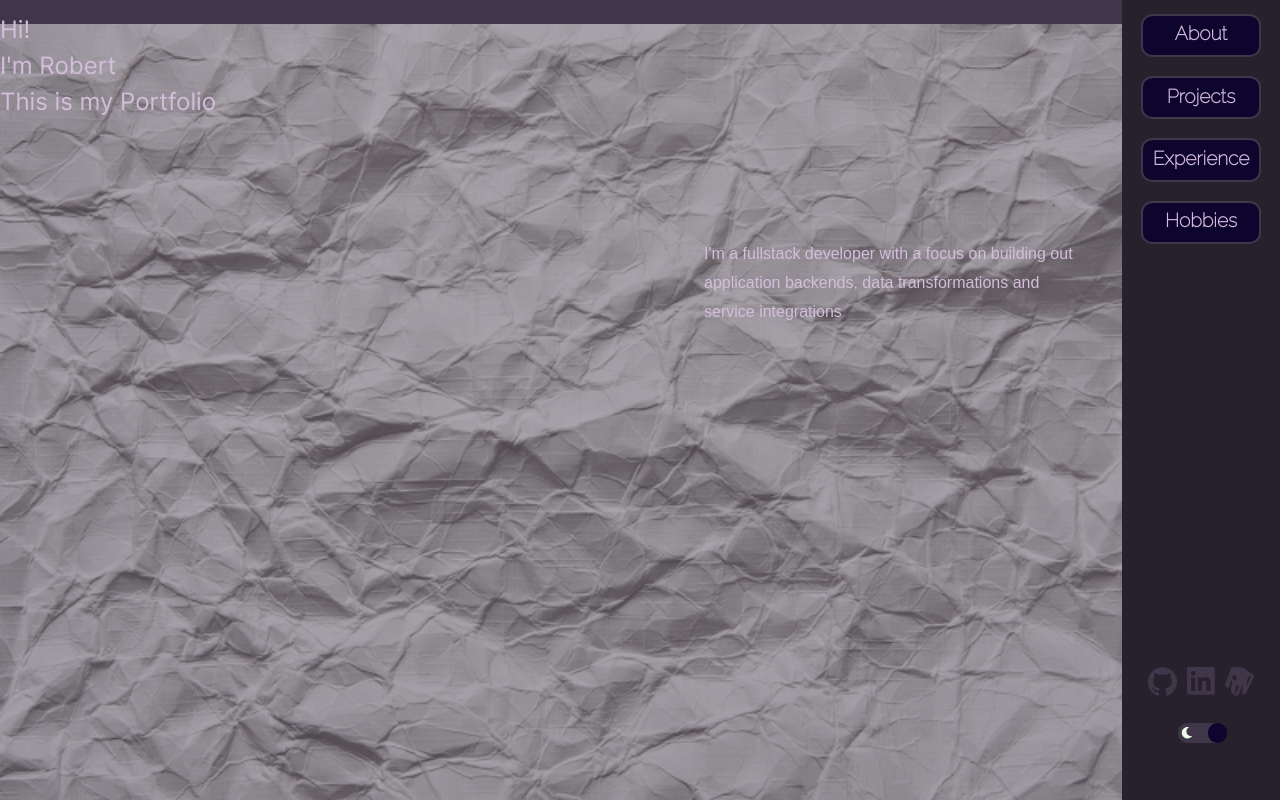
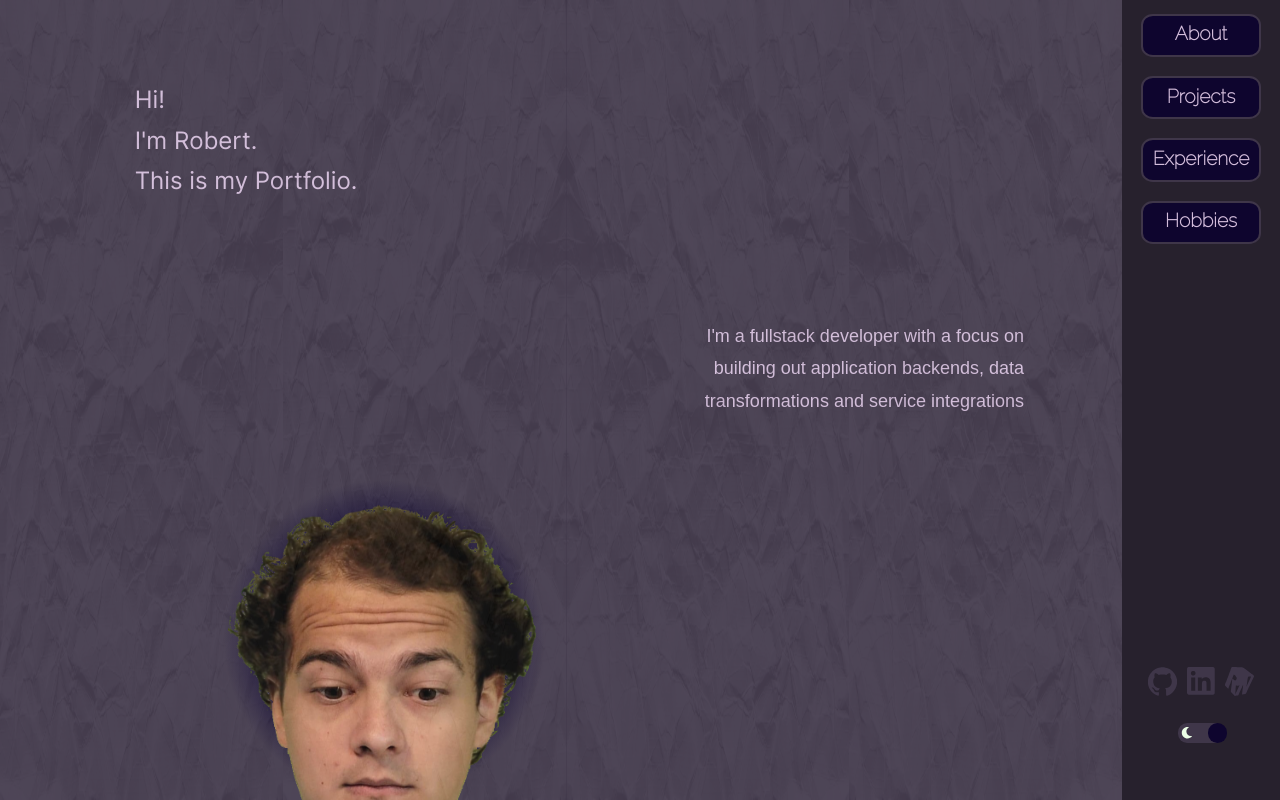
Before and after one commit to RobertNichita/PortfolioSite, a React (Create React App) app in the folder client/: page / in a window 1280 px wide. Shown: the top 800 px of the page. Built offline with nearby package versions, Linux system fonts and the light colour scheme.

Commit message:
landing page first draft

```diff
--- a/client/src/App.tsx
+++ b/client/src/App.tsx
@@ -39,12 +39,12 @@ function App() {
 				<Router>
 					<Switch>
 						<Route path="/">
+							<Navigation wPercent={[100,10]} hPercent={[10,100]}/>
+							<Landing wPercent={[100,88.5]} hPercent={[90,100]} />
+							<Carousel floatOffsetBottom={0} wPercent={[100,88.5]} hPercent={[300,300]}/>
+							<ContentContainer wPercent={[100,88.5]} hPercent={[100,100]}/>
 							<RootResize>
 							</RootResize>
-							<Navigation wPercent={[100,10]} hPercent={[10,100]}/>
-							<Landing wPercent={[100,88.5]} hPercent={[100,100]} />
-							<Carousel floatOffsetBottom={0} wPercent={[100,88.5]} hPercent={[300,300]}/>
-							<ContentContainer wPercent={[100,88.5]} hPercent={[100,100]}/>
 						</Route>
 					</Switch>
 				</Router>
--- a/client/src/components/landing.scss
+++ b/client/src/components/landing.scss
@@ -1,19 +1,103 @@
 p {
-    line-height: 50%;
+    line-height: 150%;
     color: var(--TEXT);
     font-size: x-large;
+    margin: 0;
+    width: 100%;
+    padding: 1% 3%;
+}
+
+.hi{
+    top: 10%;
+    position: absolute;
+    left: 10%;
 }
 
 .am {
     line-height: 180%;
     color: var(--TEXT);
-    font-size: medium;
-    right:15%;
-    top:30%;
-    width: 30%;
+    font-size: large;
+    right:20%;
+    top:40%;
+    width: 25%;
     position: absolute;
+    text-align: right;
+}
+
+.face{
+    width: 40%;
+    height: 40%;
+    top: 60%;
+    left: 10%;
+    position: absolute;
+    transition: background 3s;
+}
+
+.base_ {
+	background-size: 50% 100%;
+	background-repeat: repeat-x;
+	position: absolute;
+    // width: 88.5%;
+	opacity: 0.15;
+
+	height: 100%;
+	top:0;
+}
+
+.one{
+    width:44.25%;
+}
+
+.two{
+    width:44.25%;
+    left:44.25%;
+    -moz-transform: scaleX(-1);
+    -o-transform: scaleX(-1);
+    -webkit-transform: scaleX(-1);
+    transform: scaleX(-1);
+    filter: FlipH;
+    -ms-filter: "FlipH";
 }
 
 .landing{
     background-size: cover;
 }
+
+[data-landscape=portrait]{
+
+    .landing{
+        text-align: center;
+    }
+
+    .hi{
+        top: 5%;
+        left:0;
+        width: 40%;
+        margin-left:30%;
+        margin-right:30%;
+    }
+
+    .am {
+        text-align: center;
+        font-size: large;
+        right:0;
+        margin-left:30%;
+        margin-right:30%;
+        top:30%;
+        width: 40%;
+    }
+    .face{
+        top:50%;
+        left:15%;
+        width:70%;
+    }
+
+    .one{
+        width:50%;
+    }
+
+    .two{
+        width:50%;
+        left:50%;
+    }
+}
--- a/client/src/components/landing.tsx
+++ b/client/src/components/landing.tsx
@@ -9,11 +9,11 @@ export default class Landing extends Resizeable<Props, State> {
 
     render() {
         return (
-            <div className="landing" style={{backgroundImage: "url(\"/assets/Images/NicePng_torn-paper-texture-png_cropped.png\")", ...this.getStyle()}}>
+            <div className="landing" style={this.getStyle()}>
                 <div className="hi">
                     <p>Hi!</p>
-                    <p>I'm Robert</p>
-                    <p>This is my Portfolio</p>
+                    <p>I'm Robert.</p>
+                    <p>This is my Portfolio.</p>
                 </div>
                 <div className="am">
                     I'm a fullstack developer  with a
@@ -21,9 +21,11 @@ export default class Landing extends Resizeable<Props, State> {
                     backends, data transformations and
                     service integrations
                 </div>
-                <div className="face">
+                <div className="face" style={{background: "center bottom / contain no-repeat url(\"assets/Images/looking_down.png\") , radial-gradient(circle closest-side, var(--FG) 70%,transparent)"}}>
 
                 </div>
+                <div className="base_ one" style={{backgroundImage: "url(\"/assets/Images/NicePng_torn-paper-texture-png_cropped.png\")"}}/>
+                <div className="base_ two" style={{backgroundImage: "url(\"/assets/Images/NicePng_torn-paper-texture-png_cropped.png\")"}}/>
             </div>
         )
     }
```
